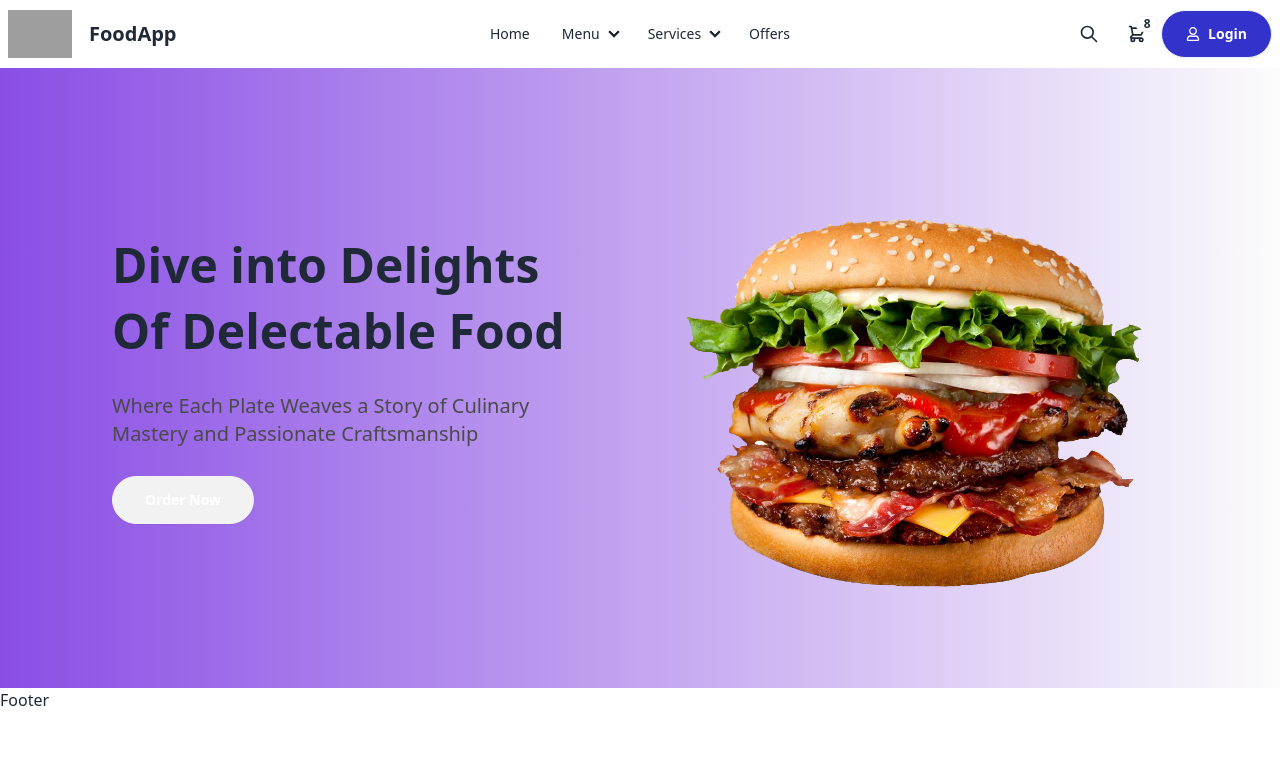
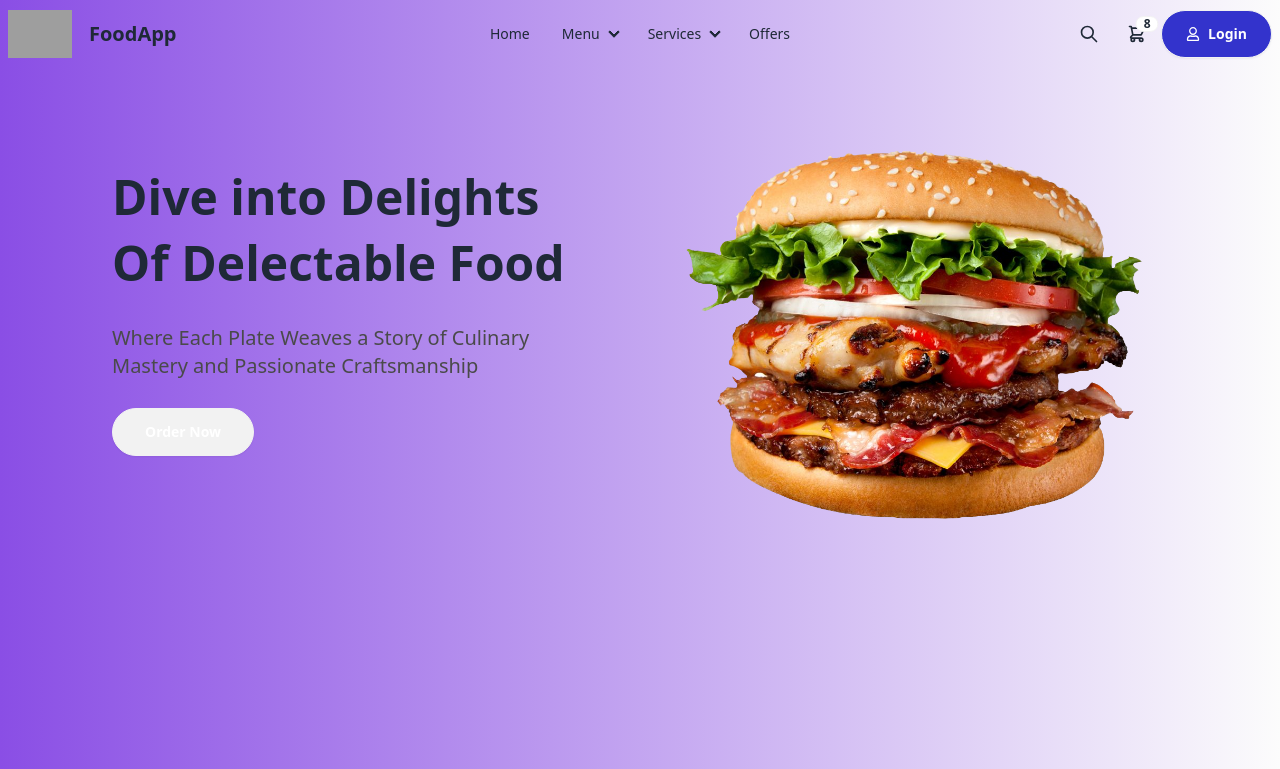
Before and after one commit to subhashdippu/FoodApp, a React (Create React App) app: page / in a window 1280 px wide. Shown: the top 769 px of the page. Built offline with nearby package versions, Linux system fonts and the light colour scheme; grey boxes are pictures that could not be loaded.

Commit message:
adding sticky nav

```diff
--- a/src/components/Navbar.js
+++ b/src/components/Navbar.js
@@ -1,7 +1,26 @@
-import React from 'react'
+import React, { useEffect, useState } from "react";
 import logo from "../logo.png";
 import { FaRegUser } from "react-icons/fa";
 const Navbar = () => {
+
+    const [isSticky, setSticky] = useState(false);
+    useEffect(() => {
+        const handleScroll = () => {
+            const offset = window.scrollY;
+            if (offset > 0) {
+                setSticky(true);
+            } else {
+                setSticky(false);
+            }
+        };
+
+        window.addEventListener("scroll", handleScroll);
+
+        return () => {
+            window.removeEventListener("scroll", handleScroll);
+        };
+    }, []);
+
     const navItems = (
         <>
             <li>
@@ -47,8 +66,15 @@ const Navbar = () => {
         </>
     );
     return (
-        <div>
-            <div className="navbar bg-base-100">
+        <header
+            className={`max-w-screen-2xl container mx-auto fixed top-0 left-0 right-0 transition-all duration-300 ease-in-out`}
+        >
+            <div
+                className={`navbar ${isSticky
+                    ? " bg-base-100 transition-all duration-300 ease-in-out"
+                    : ""
+                    }`}
+            >
                 <div className="navbar-start">
                     <div className="dropdown">
                         <div tabIndex={0} role="button" className="btn btn-ghost lg:hidden">
@@ -119,7 +145,7 @@ const Navbar = () => {
                     </button>
                 </div>
             </div>
-        </div>
+        </header>
     )
 }
 
--- a/src/pages/home/Home.js
+++ b/src/pages/home/Home.js
@@ -5,6 +5,7 @@ const Home = () => {
     return (
         <div>
             <Banner />
+            <Banner />
         </div>
     )
 }
```
